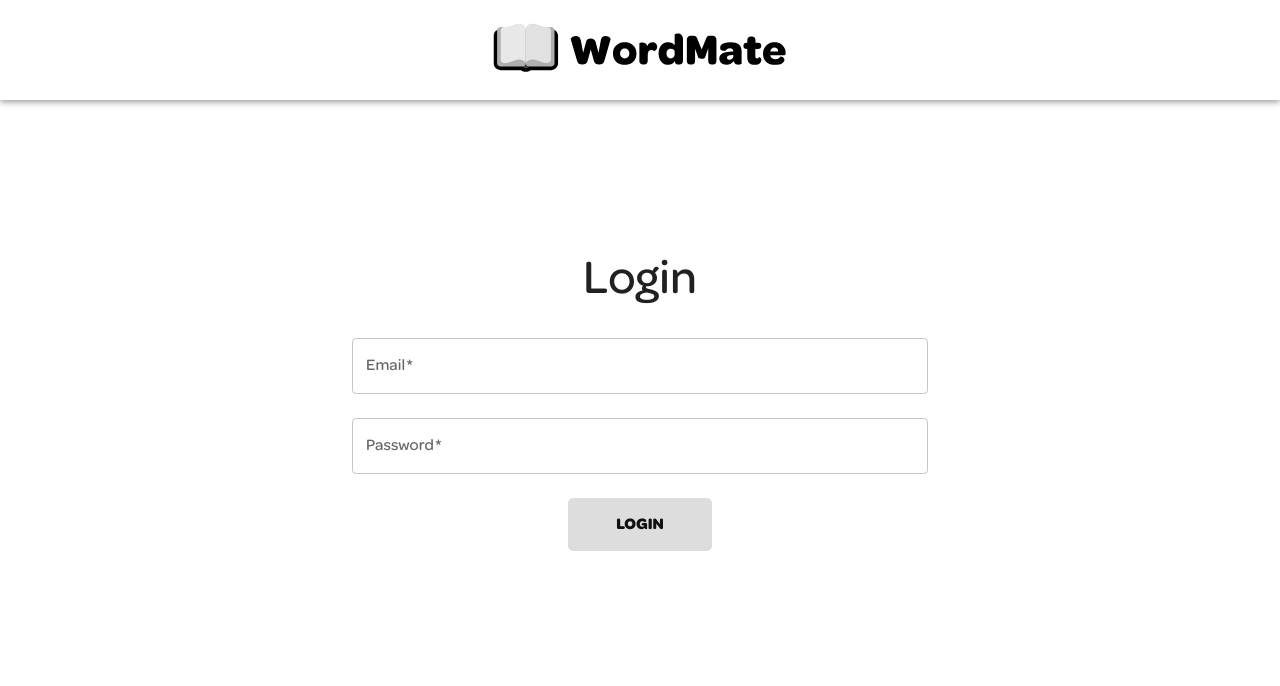
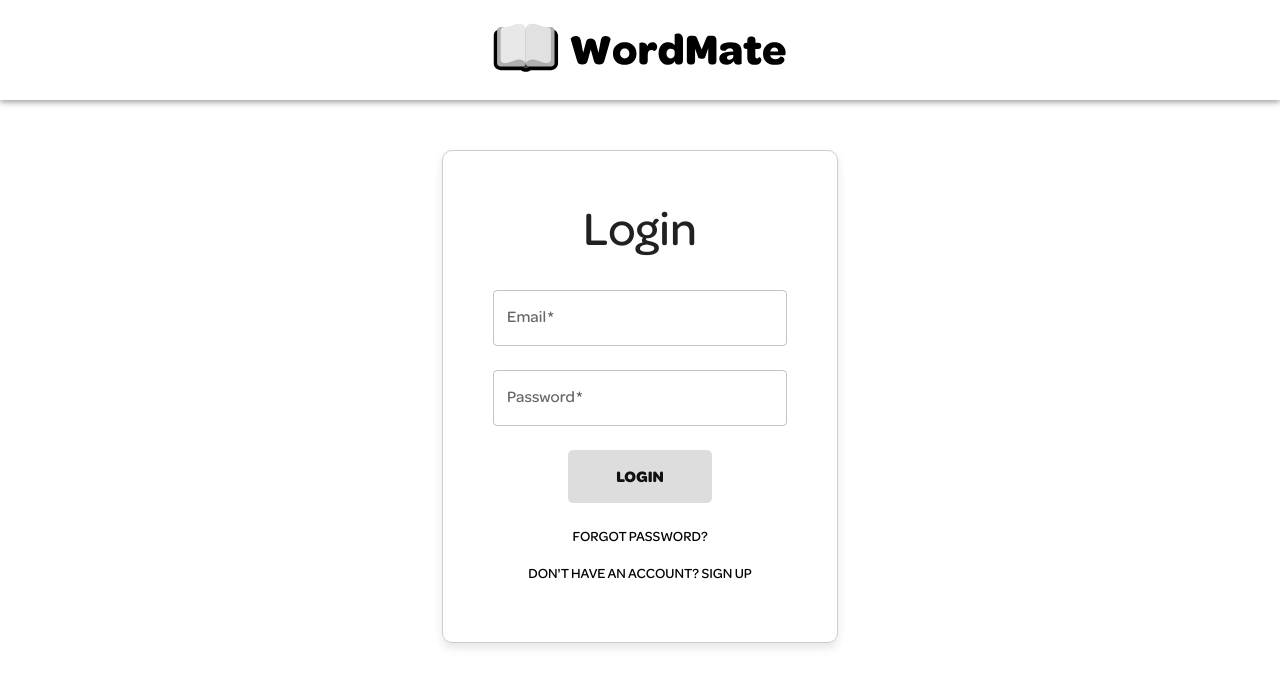
Before and after one commit to 6onosensu/frontend_wordmate, a React (Vite) app: page / in a window 1280 px wide. Shown: the top 686 px of the page. Built offline with nearby package versions, Linux system fonts and the light colour scheme.

Commit message:
global style, set error in login form,

```diff
--- a/src/App.tsx
+++ b/src/App.tsx
@@ -4,12 +4,14 @@ import CssBaseline from "@mui/material/CssBaseline";
 import Login from "./pages/Login";
 import Header from "./components/Header";
 import theme from "./theme/theme";
+import globalStyles from "./theme/globalStyles";
 
 function App() {
 
   return (
     <ThemeProvider theme={theme}>
       <CssBaseline />
+      {globalStyles}
       <Header />
       <Login />
     </ThemeProvider>
--- a/src/components/Header.tsx
+++ b/src/components/Header.tsx
@@ -4,7 +4,7 @@ import Logo from "../assets/BookWordMate.svg";
 
 const Header: FC = () => {
   return (
-    <AppBar position="fixed" color="secondary">
+    <AppBar position="fixed" color="secondary" >
       <Toolbar sx={{ justifyContent: "center" }}>
         <Box
           sx={{
--- a/src/pages/Login.tsx
+++ b/src/pages/Login.tsx
@@ -1,34 +1,65 @@
-import { Container, Typography, Box, TextField} from "@mui/material";
+import { Container, Typography, Box, TextField, Button} from "@mui/material";
 import { FormEvent, useState } from "react";
 import CustomButton from "../components/CustomButton";
 
 const Login = () => {
   const [email, setEmail] = useState("");
   const [password, setPassword] = useState("");
+  const [error, setError] = useState<string>("");
 
   const handleSubmit = async (e: FormEvent) => {
     e.preventDefault();
-    console.log("Logging in with:", email, password);
+    try {
+      const response = await fetch("http://localhost:5000/auth/login", {
+        method: "POST",
+        headers: {
+          "Content-Type": "application/json",
+        },
+        body: JSON.stringify({ email, password }),
+      });
+
+      const data = await response.json();
+
+      if (!response.ok) {
+        throw new Error(data.message || "Login failed");
+      }
+
+      console.log("Login successful:", data);
+      localStorage.setItem("token", data.token);
+      window.location.href = "/dashboard";
+    }
+    catch (error: any) {
+      setError(error.message);
+    }
   };
 
   return (
-    <Container>
+    <Container maxWidth="xs">
       <Box
         sx={{
+          border: "1px solid #ccc",
+          borderRadius: "10px",
+          padding: "50px",
+          boxShadow: "0px 5px 10px rgba(0,0,0,0.1)",
           display: "flex",
-          flexDirection: "column",
           alignItems: "center",
           justifyContent: "center",
-          height: "100vh",
+          flexDirection: "column",
+          maxWidth: "400px"
         }}
       >
         <Typography
           variant="h3"
           gutterBottom
-        >
-          Login
-        </Typography>
-        <form onSubmit={handleSubmit} style={{ width: "50%" }}>
+        >Login</Typography>
+
+        {error && (
+          <Typography color="error" sx={{ mt: 2 }}>
+            {error}
+          </Typography>
+        )}
+
+        <form onSubmit={handleSubmit}>
           <TextField
             label="Email"
             type="email"
@@ -51,6 +82,15 @@ const Login = () => {
             <CustomButton className="submit" type="submit">Login</CustomButton>
           </Box>
         </form>
+
+        <Box sx={{ mt: 2, display: "flex", flexDirection: "column", alignItems: "center" }}>
+          <Button variant="text" href="/forgot-password">
+            Forgot password?
+          </Button>
+          <Button variant="text" href="/register">
+            Don't have an account? Sign up
+          </Button>
+        </Box>
       </Box>
     </Container>
   );
--- /dev/null
+++ b/src/theme/globalStyles.tsx
@@ -0,0 +1,13 @@
+import { GlobalStyles } from "@mui/material";
+
+const globalStyles = (
+  <GlobalStyles
+    styles={{
+      "body": {
+        paddingTop: 150,
+      },
+    }}
+  />
+);
+
+export default globalStyles;
```
